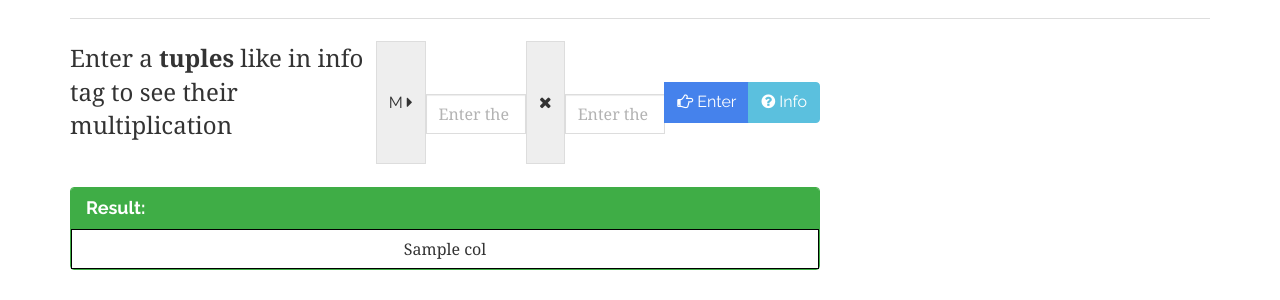
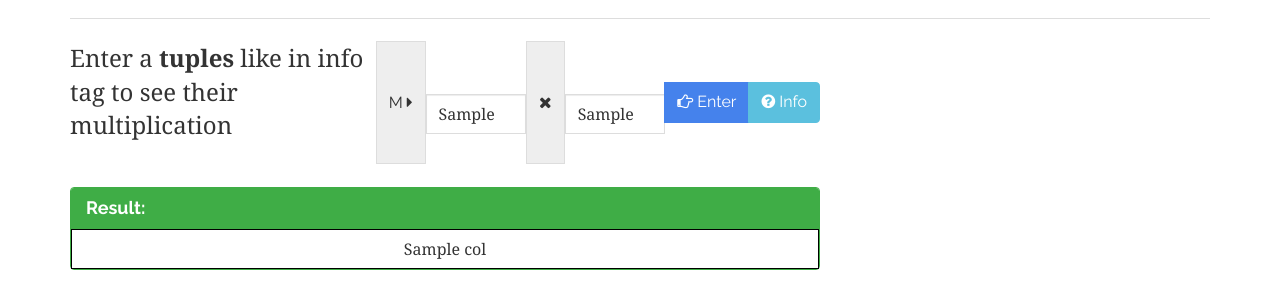
Before and after one commit to marianpetruk/Discrete_Math_project, a Flask app: template templates/pages/placeholder.multiplication.html in a window 1280 px wide. Shown: the part 152-452 px from the top of the page. Run offline with Flask 2, Linux system fonts and the light colour scheme; the template is opened without the code that fills it: most values are stand-ins (such as "Sample title", 1, 10 or a date in 2020); some libraries are stand-ins or nearby versions.

Commit message:
multiplication save value

```diff
--- a/templates/pages/placeholder.multiplication.html
+++ b/templates/pages/placeholder.multiplication.html
@@ -8,9 +8,9 @@
             <div class="input-group">
                 <label class="control-label lead">Enter a <b>tuples</b> like in info tag to see their multiplication</label>
                 <span class="input-group-addon">M <i class="fa fa-caret-right" aria-hidden="true"></i></span>
-                <input class="form-control" type='text' name='matrix1' id='matrix1' {%if query%}value={{ query }}{% endif %} placeholder="Enter the matrix here">
+                <input class="form-control" type='text' name='matrix1' id='matrix1' {%if query1%}value={{ query1 }}{% endif %} placeholder="Enter the matrix here">
                 <span class="input-group-addon"> <i class="fa fa-times" aria-hidden="true"></i></span>
-                <input class="form-control" type='text' name='matrix2' id='matrix2' {%if query%}value={{ query }}{% endif %} placeholder="Enter the matrix here">
+                <input class="form-control" type='text' name='matrix2' id='matrix2' {%if query2%}value={{ query2 }}{% endif %} placeholder="Enter the matrix here">
                 <span class="input-group-btn">
                 <button class="btn btn-primary" type="submit" name='submit'><i class="fa fa-hand-o-right" aria-hidden="true"></i> Enter</button>
                 <a href="#" class="btn btn-info" id="info_button"><i class="fa fa-question-circle" aria-hidden="true"></i> Info</a>
--- a/templates/pages/placeholder.multiplication_uk.html
+++ b/templates/pages/placeholder.multiplication_uk.html
@@ -8,9 +8,9 @@
             <div class="input-group">
                 <label class="control-label lead">Введіть <b>кортежі</b> як у вкладці "інфо" для обчислення добутку</label>
                 <span class="input-group-addon">M <i class="fa fa-caret-right" aria-hidden="true"></i>  </span>
-                <input class="form-control" type='text' name='matrix1' id='matrix1' {%if query%}value={{ query }}{% endif %} placeholder="Введіть матрицю тут">
+                <input class="form-control" type='text' name='matrix1' id='matrix1' {%if query1%}value={{ query1 }}{% endif %} placeholder="Введіть матрицю тут">
                 <span class="input-group-addon"> <i class="fa fa-times" aria-hidden="true"></i></span>
-                <input class="form-control" type='text' name='matrix2' id='matrix2' {%if query%}value={{ query }}{% endif %} placeholder="введіть матрицю тут">
+                <input class="form-control" type='text' name='matrix2' id='matrix2' {%if query2%}value={{ query2 }}{% endif %} placeholder="введіть матрицю тут">
                 <span class="input-group-btn">
                 <button class="btn btn-primary" type="submit" name='submit'><i class="fa fa-hand-o-right" aria-hidden="true"></i> Ввід</button>
                 <a href="#" class="btn btn-info" id="info_button"><i class="fa fa-question-circle" aria-hidden="true"></i> Інфо</a>
```
